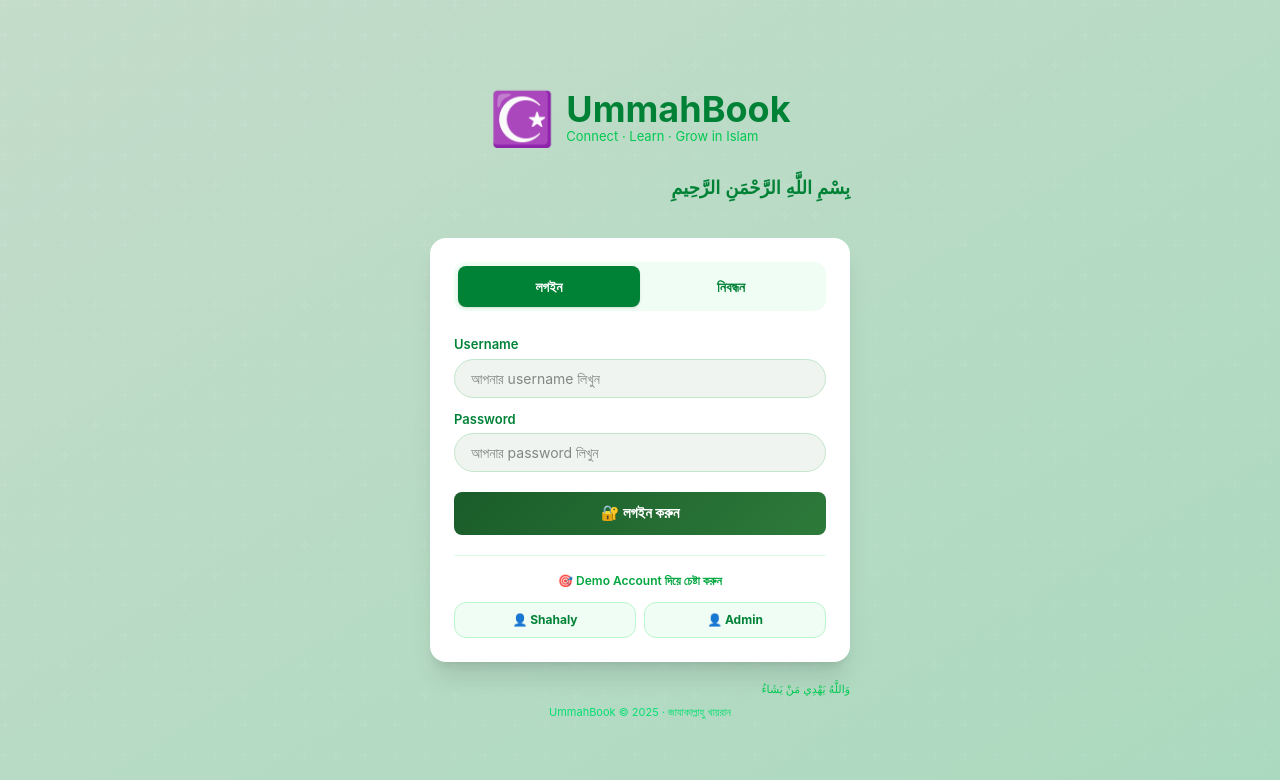
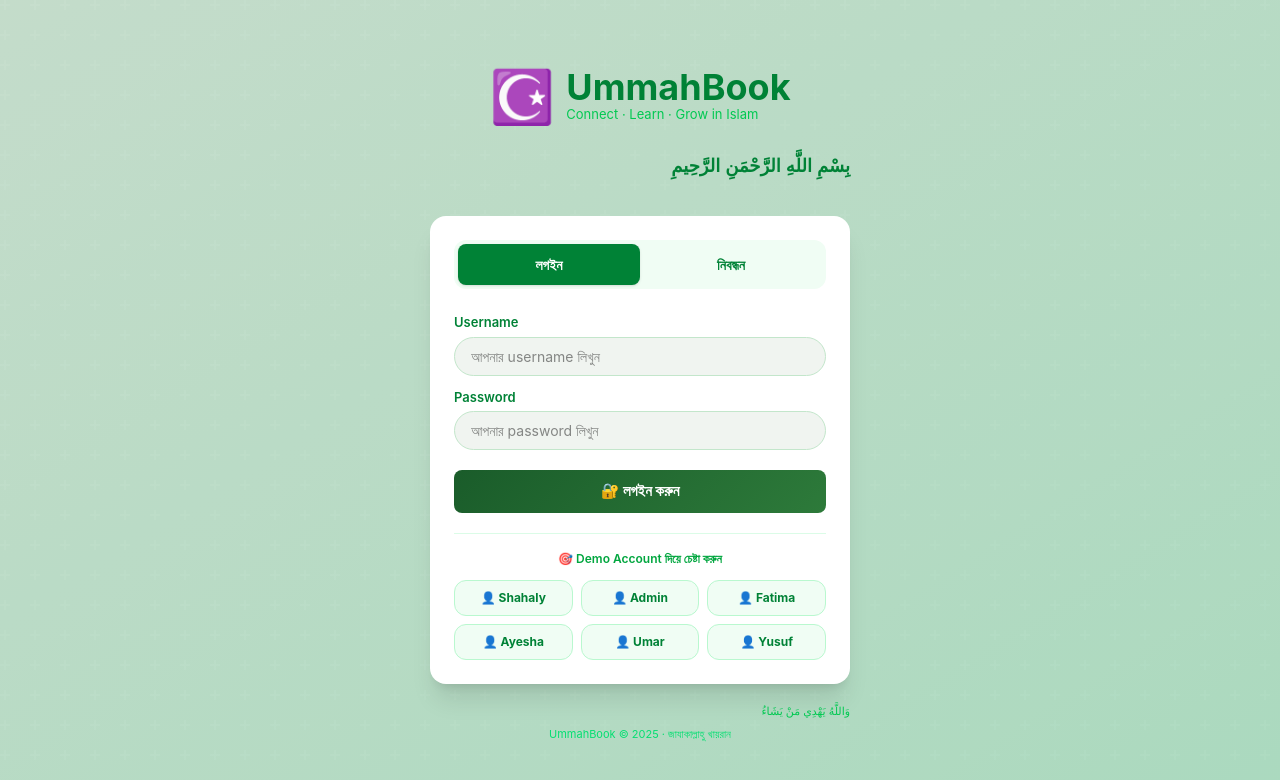
Before and after one commit to shahed-swe/ummah-book, a React (Vite) app: page /login in a window 1280 px wide. Shown: the top 780 px of the page. Built offline with nearby package versions, Linux system fonts and the light colour scheme; what adhan would draw is missing.

Commit message:
Pre-populate friend requests + more demo accounts + bump storage to v6

```diff
--- a/src/context/AppContext.jsx
+++ b/src/context/AppContext.jsx
@@ -3,7 +3,7 @@
 import { hadithCollection } from '../data/hadithData';
 
 const AppContext = createContext();
-const STORAGE_V = 'ub_v5';
+const STORAGE_V = 'ub_v6';
 
 function freshUsers() {
   return demoUsers.map(u => ({
--- a/src/data/initialData.js
+++ b/src/data/initialData.js
@@ -6,7 +6,7 @@
     bio: '🕌 Muslim · Software Developer · Bangladesh 🇧🇩\nআলহামদুলিল্লাহ, সবকিছুর জন্য শুকরিয়া।',
     location: 'Dhaka, Bangladesh', joinDate: 'January 2022',
     friends: 3, title: 'Muslim · Software Developer',
-    friendIds: [2, 4, 7], sentRequests: [], receivedRequests: [],
+    friendIds: [2, 4, 7], sentRequests: [], receivedRequests: [3, 6, 9],
   },
   {
     id: 2, username: 'abdullah', password: '123456',
@@ -24,7 +24,7 @@
     bio: '✅ Official UmmahBook Account\nআমাদের ইসলামিক সম্প্রদায়ে স্বাগতম।',
     location: 'Bangladesh', joinDate: 'January 2020',
     friends: 9999, title: 'Official Admin',
-    friendIds: [], sentRequests: [], receivedRequests: [],
+    friendIds: [], sentRequests: [1], receivedRequests: [],
   },
   {
     id: 4, username: 'fatima', password: '123456',
@@ -51,7 +51,7 @@
     bio: '🤲 আলহামদুলিল্লাহ · দ্বীনের পথে · Sylhet\nআল্লাহই আমার সব।',
     location: 'Sylhet, Bangladesh', joinDate: 'October 2022',
     friends: 0, title: 'মুসলিমা · সিলেট',
-    friendIds: [], sentRequests: [], receivedRequests: [],
+    friendIds: [], sentRequests: [1], receivedRequests: [],
   },
   {
     id: 7, username: 'ibrahim', password: '123456',
@@ -78,7 +78,7 @@
     bio: '🌍 Islamic Content Creator · Barisal\nHadith ও Sunnah শেয়ার করি।',
     location: 'Barisal, Bangladesh', joinDate: 'September 2022',
     friends: 0, title: 'Islamic Content Creator',
-    friendIds: [], sentRequests: [], receivedRequests: [],
+    friendIds: [], sentRequests: [1], receivedRequests: [],
   },
   {
     id: 10, username: 'maryam', password: '123456',
--- a/src/pages/LoginPage.jsx
+++ b/src/pages/LoginPage.jsx
@@ -130,10 +130,14 @@
           {/* Demo accounts */}
           <div className="mt-5 pt-4 border-t border-green-100">
             <p className="text-[12px] text-green-600 font-semibold text-center mb-3">🎯 Demo Account দিয়ে চেষ্টা করুন</p>
-            <div className="grid grid-cols-2 gap-2">
+            <div className="grid grid-cols-3 gap-2">
               {[
                 { label: 'Shahaly', u: 'shahaly', p: '123456' },
                 { label: 'Admin', u: 'admin', p: 'admin' },
+                { label: 'Fatima', u: 'fatima', p: '123456' },
+                { label: 'Ayesha', u: 'ayesha', p: '123456' },
+                { label: 'Umar', u: 'umar', p: '123456' },
+                { label: 'Yusuf', u: 'yusuf', p: '123456' },
               ].map(({ label, u, p }) => (
                 <button key={u} onClick={() => quickLogin(u, p)}
                   className="py-2 rounded-xl bg-green-50 hover:bg-green-100 border border-green-200 text-green-700 font-bold text-[12px] transition-colors">
```
